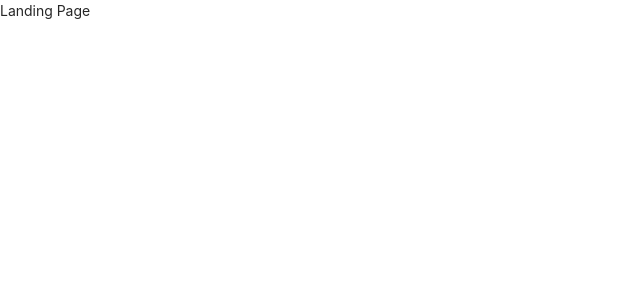
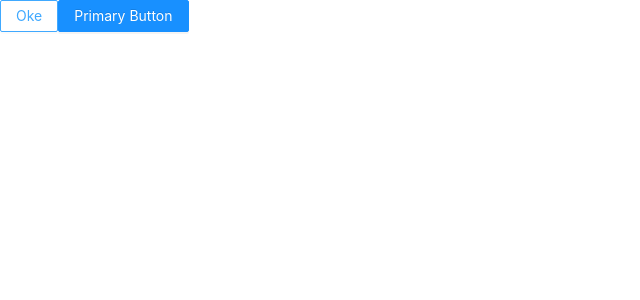
Before and after one commit to chanurholis/mebe, a Next.js app: page /example in a window 1280 px wide. Shown: the top 300 px of the page, without its empty margins (0-640 px from the left). Built offline with nearby package versions, Linux system fonts and the light colour scheme.

Commit message:
feat: add landing page container

```diff
--- a/app/containers/public/LandingPage/index.tsx
+++ b/app/containers/public/LandingPage/index.tsx
@@ -1,7 +1,12 @@
-const LandingPage = () => {
+import { Button } from 'antd';
+
+function LandingPage() {
   return (
-    <div>Landing Page</div>
-  )
+    <div>
+      <Button>Oke</Button>
+      <Button type='primary'>Primary Button</Button>
+    </div>
+  );
 }
 
-export default LandingPage
+export default LandingPage;
```
